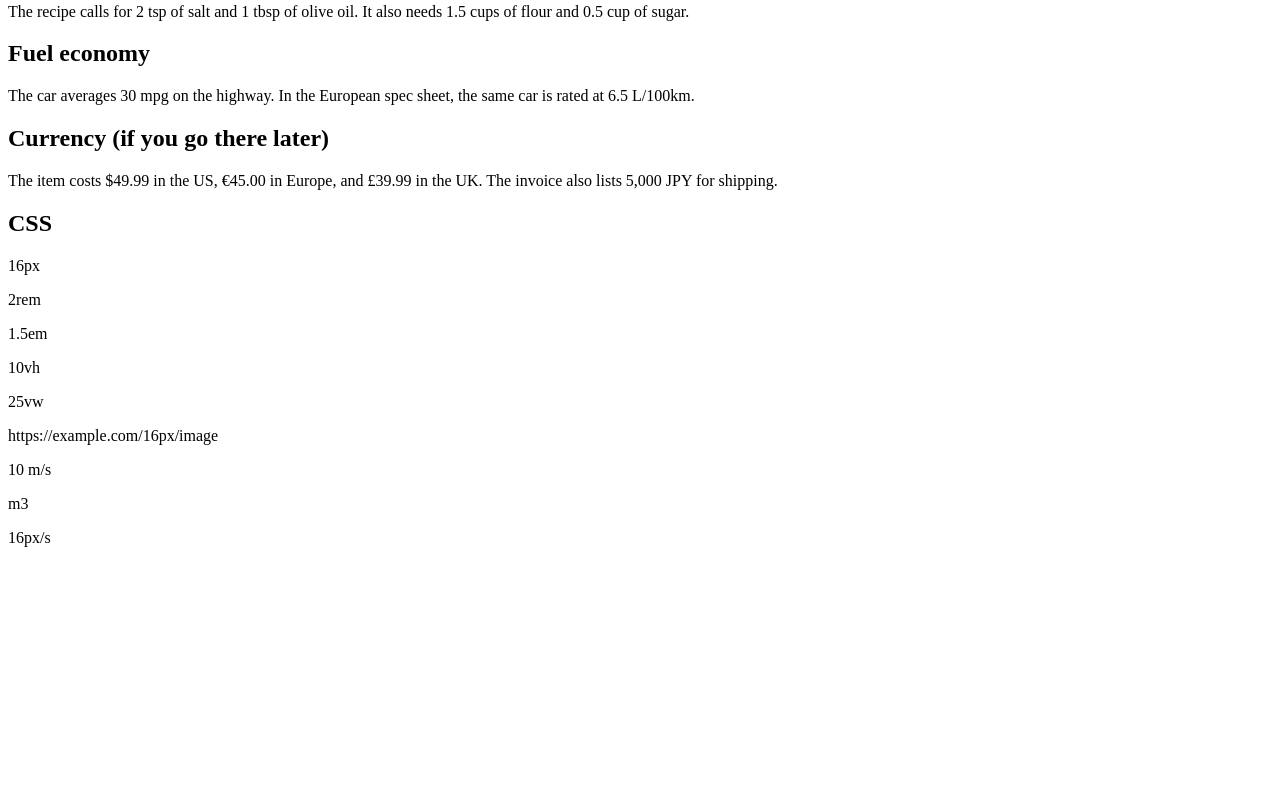
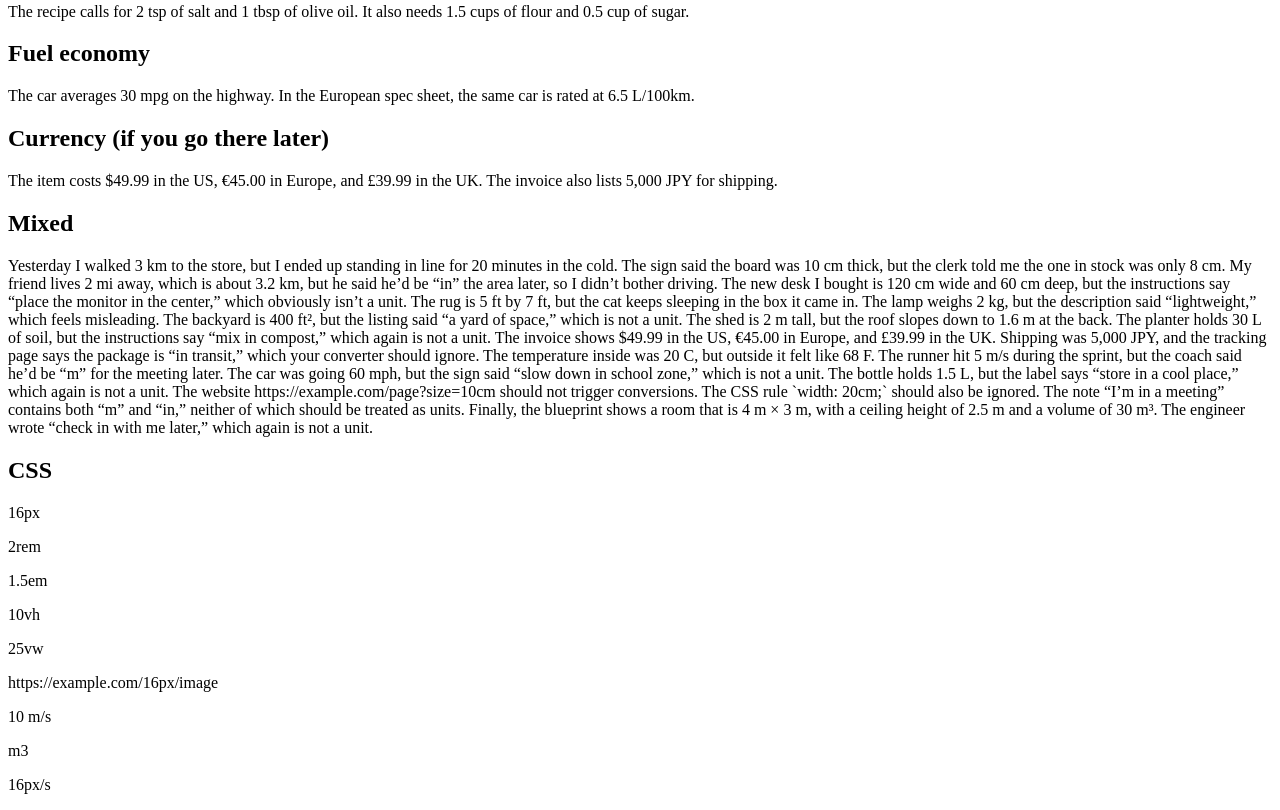
Before and after one commit to JacobKnaack/universal-unit-converter, a browser extension: page public/test.html in a window 1280 px wide. Shown: the part 1178-1988 px from the top of the page. Before the commit the page ends 1741 px from the top, so only its background shows below. Drawn offline with Linux system fonts and the light colour scheme.

Commit message:
adds placeholder for currency conversion, adds mixed test text

```diff
--- a/public/test.html
+++ b/public/test.html
@@ -101,6 +101,29 @@
     The item costs $49.99 in the US, €45.00 in Europe, and £39.99 in the UK.
     The invoice also lists 5,000 JPY for shipping.
   </p>
+  <h2>Mixed</h2>
+  <p>
+    Yesterday I walked 3 km to the store, but I ended up standing in line for 20 minutes in the cold.
+    The sign said the board was 10 cm thick, but the clerk told me the one in stock was only 8 cm.
+    My friend lives 2 mi away, which is about 3.2 km, but he said he’d be “in” the area later, so I didn’t bother driving.
+    The new desk I bought is 120 cm wide and 60 cm deep, but the instructions say “place the monitor in the center,” which obviously isn’t a unit.
+    The rug is 5 ft by 7 ft, but the cat keeps sleeping in the box it came in.
+    The lamp weighs 2 kg, but the description said “lightweight,” which feels misleading.
+    The backyard is 400 ft², but the listing said “a yard of space,” which is not a unit.
+    The shed is 2 m tall, but the roof slopes down to 1.6 m at the back.
+    The planter holds 30 L of soil, but the instructions say “mix in compost,” which again is not a unit.
+    The invoice shows $49.99 in the US, €45.00 in Europe, and £39.99 in the UK.
+    Shipping was 5,000 JPY, and the tracking page says the package is “in transit,” which your converter should ignore.
+    The temperature inside was 20 C, but outside it felt like 68 F.
+    The runner hit 5 m/s during the sprint, but the coach said he’d be “m” for the meeting later.
+    The car was going 60 mph, but the sign said “slow down in school zone,” which is not a unit.
+    The bottle holds 1.5 L, but the label says “store in a cool place,” which again is not a unit.
+    The website https://example.com/page?size=10cm should not trigger conversions.
+    The CSS rule `width: 20cm;` should also be ignored.
+    The note “I’m in a meeting” contains both “m” and “in,” neither of which should be treated as units.
+    Finally, the blueprint shows a room that is 4 m × 3 m, with a ceiling height of 2.5 m and a volume of 30 m³.
+    The engineer wrote “check in with me later,” which again is not a unit.
+  </p>
 
   <div id="css-test">
     <h2>CSS</h2>
--- /dev/null
+++ b/src/content/converters/currency.js
@@ -0,0 +1,5 @@
+const CURRENCY_REGEX = /(?:[$€£¥]|USD|EUR|GBP|JPY|CAD|AUD|CHF)\s?\d{1,3}(?:,\d{3})*(?:\.\d+)?|\d{1,3}(?:,\d{3})*(?:\.\d+)?\s?(?:USD|EUR|GBP|JPY|CAD|AUD|CHF)/gi;
+
+export {
+  CURRENCY_REGEX,
+}
--- a/src/content/converters/index.js
+++ b/src/content/converters/index.js
@@ -6,3 +6,4 @@ export * from './velocity.js';
 export * from './css.js';
 export * from './area.js';
 export * from './density.js';
+export * from './currency.js';
```
Also changed, not shown: src/content/dom/walker.js (+7 -0 lines).
